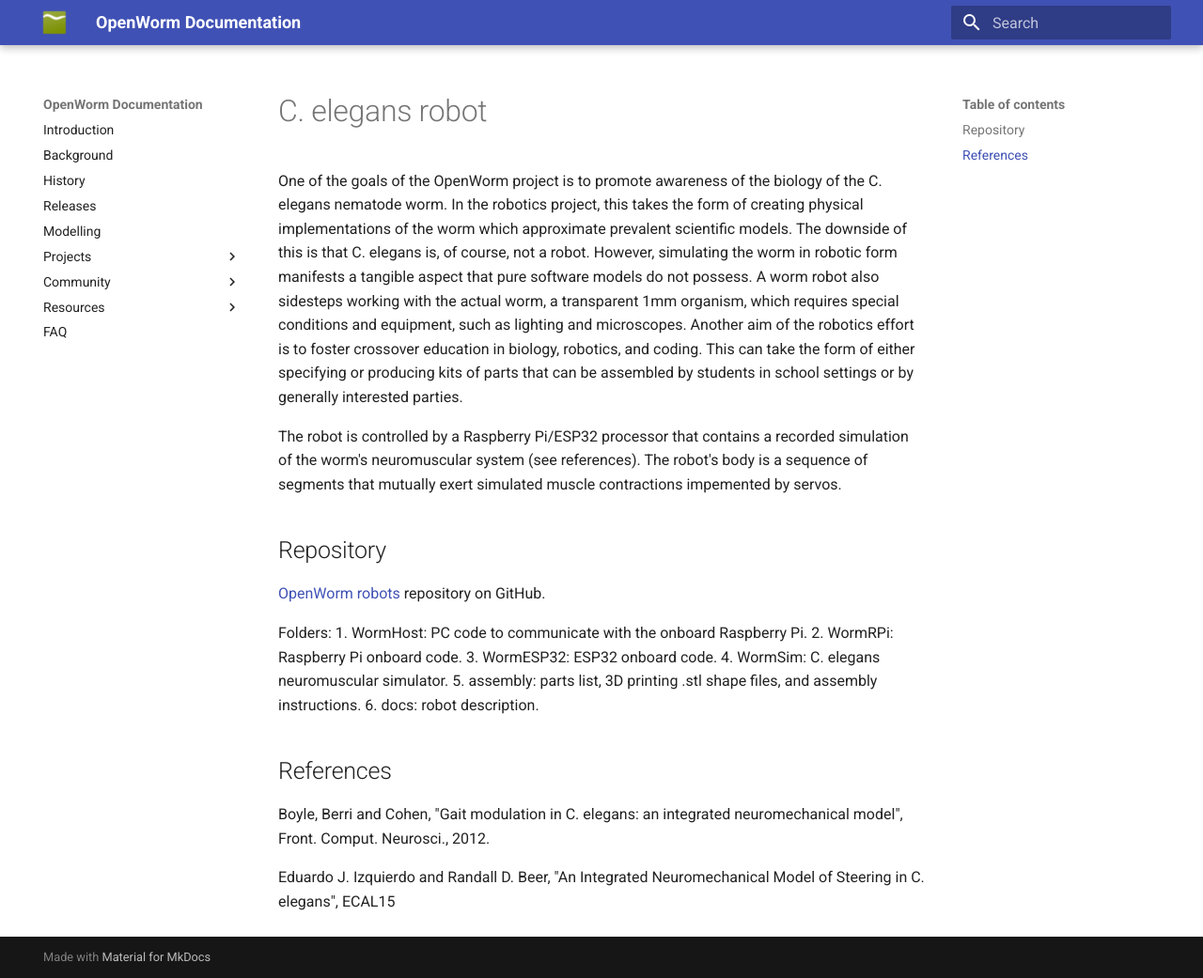
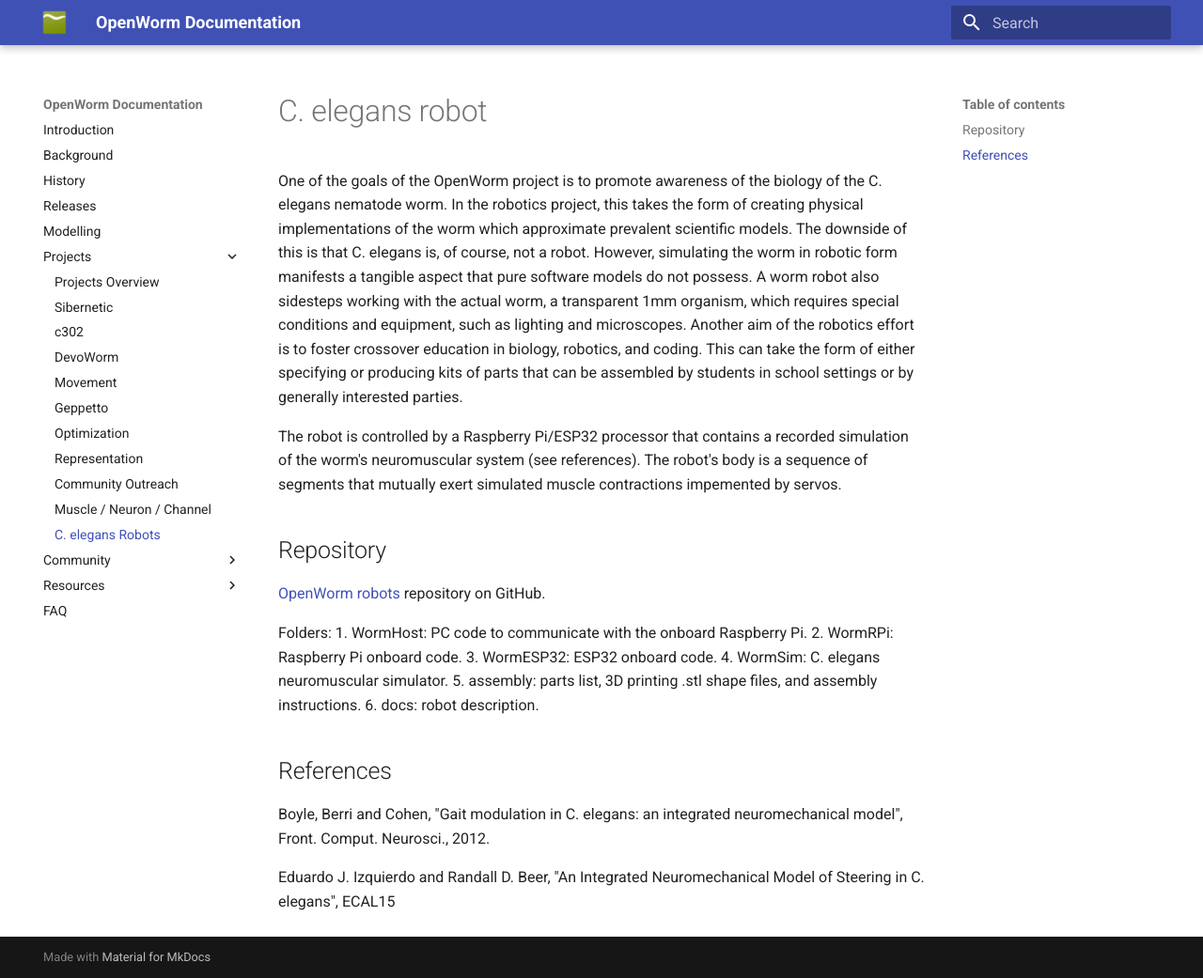
Before and after one commit to openworm/openworm_docs, an MkDocs documentation site: the page built from docs/Projects/c-elegans-robot.md, in a window 1280 px wide and 1041 px high. Shown: the whole window at 94% size. Built offline with MkDocs 1.6.1 and Material for MkDocs 9.7.7, drawn with Linux system fonts in a browser that asks for light colours.

Commit message:
mkdocs: adding c. elegans robots page

```diff
--- a/mkdocs.yml
+++ b/mkdocs.yml
@@ -20,6 +20,7 @@ nav:
       - Representation : Projects/datarep.md
       - Community Outreach : Projects/community-proj.md
       - Muscle / Neuron /  Channel : Projects/muscle-neuron-integration.md
+      - C. elegans Robots : Projects/c-elegans-robot.md
   - Community:
       - Community Overview : community.md
       - GitHub : Community/github.md
```
